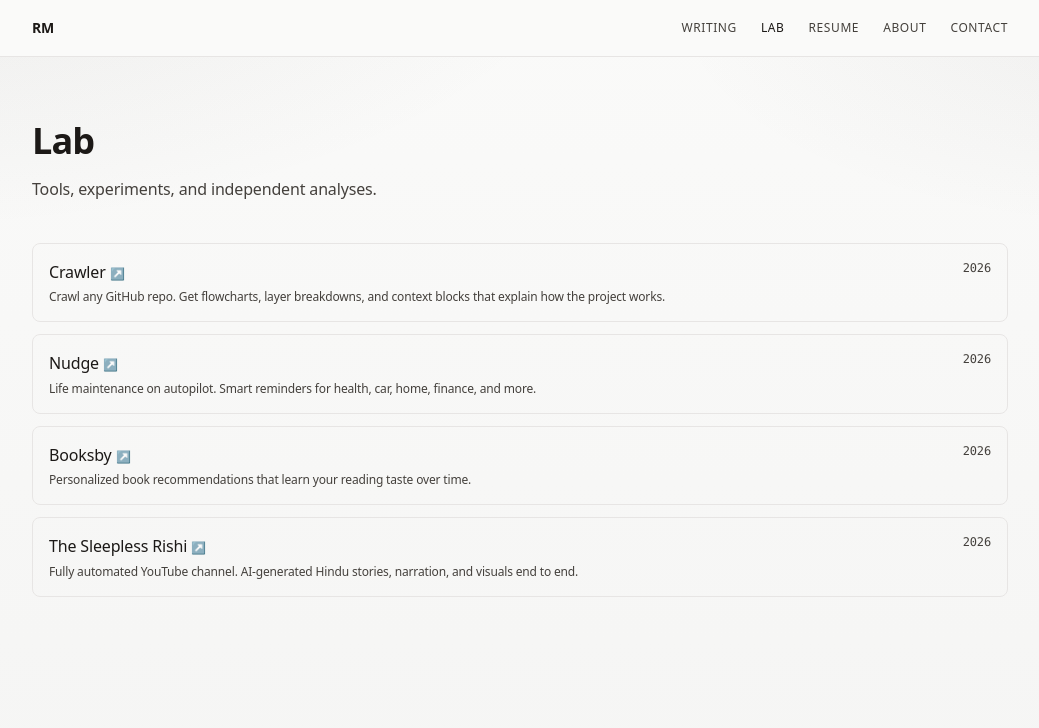
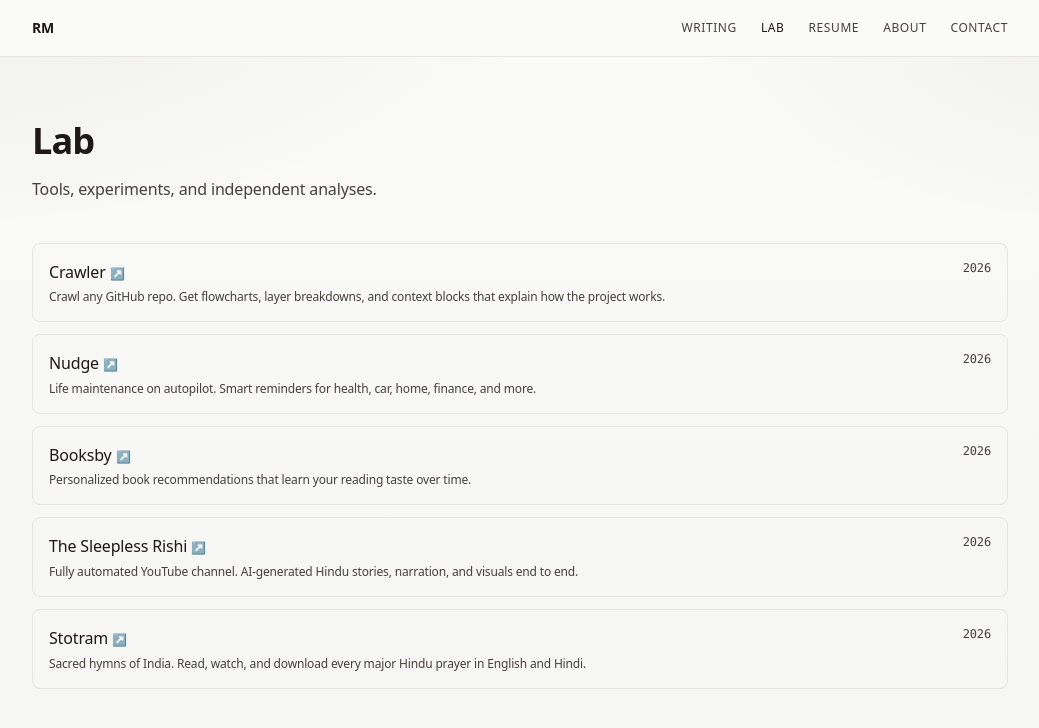
Before and after one commit to RohitMangtani/rohitmangtani-web, a Next.js app: page /lab in a window 1280 px wide. Shown: the top 728 px of the page, without its empty margins (120-1159 px from the left). Built offline with nearby package versions, Linux system fonts and the light colour scheme.

Commit message:
add Stotram link to lab page under Rishi channel
Co-Authored-By: Claude Opus 4.6 <noreply@anthropic.com>

```diff
--- a/app/lab/page.tsx
+++ b/app/lab/page.tsx
@@ -42,6 +42,12 @@ const externalProjects = [
     title: 'The Sleepless Rishi',
     href: 'https://www.youtube.com/@TheSleeplessRishi',
     description: 'Fully automated YouTube channel. AI-generated Hindu stories, narration, and visuals end to end.',
+    date: '2026',
+  },
+  {
+    title: 'Stotram',
+    href: 'https://stotram.vercel.app',
+    description: 'Sacred hymns of India. Read, watch, and download every major Hindu prayer in English and Hindi.',
     date: '2026',
   },
 ];
```
